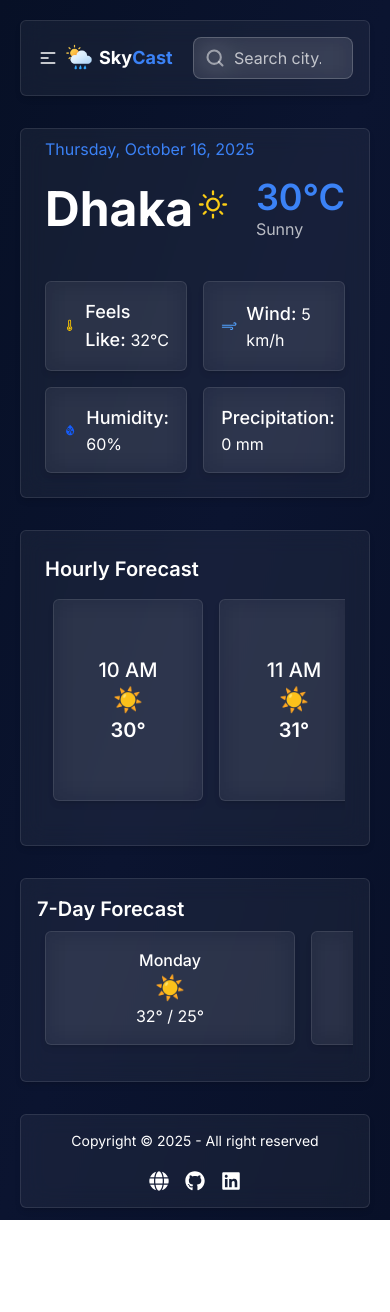
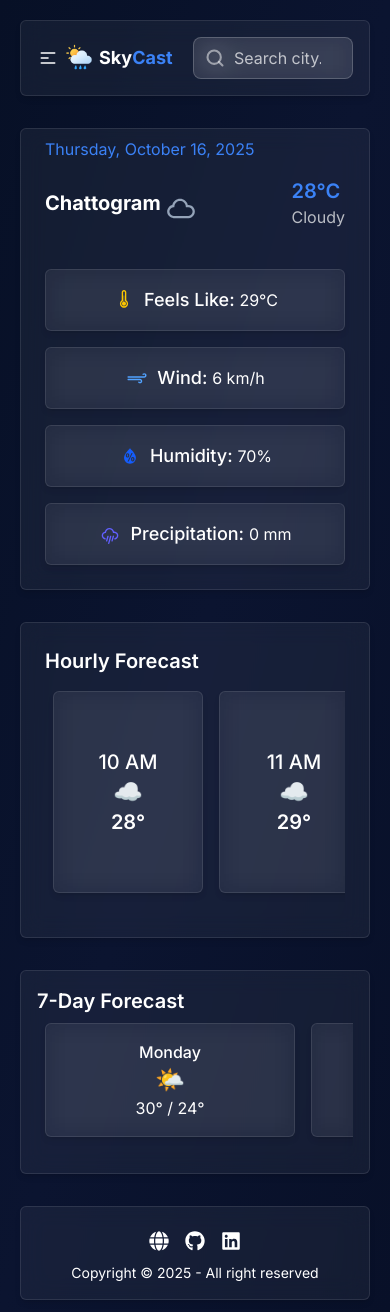
Before and after one commit to Abdurrobr34l/skycast, a React (Vite) app: page / in a window 390 px wide. Before the commit the page ends 1220 px from the top, so only its background shows below. Built offline with nearby package versions, Linux system fonts and the light colour scheme.

Commit message:
Some responsive issue made right and loader added

```diff
--- a/package.json
+++ b/package.json
@@ -14,6 +14,7 @@
     "react": "^19.1.1",
     "react-dom": "^19.1.1",
     "react-icons": "^5.5.0",
+    "react-toastify": "^11.0.5",
     "tailwindcss": "^4.1.14"
   },
   "devDependencies": {
--- a/src/App.jsx
+++ b/src/App.jsx
@@ -1,36 +1,40 @@
-// import React from 'react';
-// import Container from './Components/Container';
-// import Navbar from './Components/Navbar';
-// import Footer from './Components/Footer';
-// import CurrentWeather from './Components/CurrentWeather';
-
-// const App = () => {
-//   return (
-//     <Container>
-//       <Navbar></Navbar>
-//       <CurrentWeather></CurrentWeather>
-//       <Footer></Footer>
-//     </Container>
-//   );
-// };
-
-// export default App;
-
 import React from "react";
 import Container from "./Components/Container";
 import Navbar from "./Components/Navbar";
 import Footer from "./Components/Footer";
 import CurrentWeather from "./Components/CurrentWeather";
-import { WeatherProvider } from "./context/WeatherContext";
+import { WeatherProvider, useWeatherContext } from "./context/WeatherContext";
+import { ToastContainer } from "react-toastify";
+import "react-toastify/dist/ReactToastify.css";
+import Loader from "./Components/Loader/Loader";
+
+const AppContent = () => {
+  const { loading } = useWeatherContext();
+
+  return (
+    <Container>
+      <Navbar />
+      {loading ? <Loader /> : <CurrentWeather />}
+      <Footer />
+    </Container>
+  );
+};
 
 const App = () => {
   return (
     <WeatherProvider>
-      <Container>
-        <Navbar />
-        <CurrentWeather />
-        <Footer />
-      </Container>
+      <AppContent />
+      <ToastContainer
+        position="top-right"
+        autoClose={3000}
+        hideProgressBar={false}
+        newestOnTop={false}
+        closeOnClick
+        rtl={false}
+        pauseOnFocusLoss
+        draggable
+        pauseOnHover
+      />
     </WeatherProvider>
   );
 };
--- a/src/Components/CurrentWeather.jsx
+++ b/src/Components/CurrentWeather.jsx
@@ -50,19 +50,19 @@ const CurrentWeather = () => {
       <div className="flex flex-col gap-8 xl:flex-row">
         <div className="glassMorphism relative flex-1 !p-6 !pt-12 text-white">
           <div className="flex items-center justify-between">
-            <h1 className="relative text-5xl font-bold">
+            <h1 className="relative text-xl font-bold md:text-5xl">
               {selectedCity}
               <span className="absolute">{getWeatherIcon(current.description)}</span>
             </h1>
             <div>
-              <h2 className="text-4xl font-semibold text-[#3b82f6]">{current.temp}°C</h2>
+              <h2 className="text-xl font-semibold text-[#3b82f6] md:text-5xl">{current.temp}°C</h2>
               <p className="text-white/70">{current.description}</p>
             </div>
           </div>
 
           <span className="absolute top-0 pt-2 text-[#3b82f6]">{formatDate()}</span>
 
-          <div className="grid grid-cols-2 gap-4 mt-10 md:grid-cols-2">
+          <div className="grid grid-cols-1 gap-4 mt-10 md:grid-cols-2">
             <div className="glassMorphism flex items-center justify-center gap-2 p-2">
               <WiThermometer className="text-2xl text-yellow-400" />
               <div>
--- a/src/Components/Footer.jsx
+++ b/src/Components/Footer.jsx
@@ -3,7 +3,7 @@ import { FaGlobe, FaGithub, FaLinkedin,  } from "react-icons/fa";
 
 const Footer = () => {
   return (
-<footer className="glassMorphism flex flex-col items-center justify-between gap-3 mt-8 text-white md:flex-row md:gap-0">
+<footer className="glassMorphism flex flex-col-reverse items-center justify-between gap-3 mt-8 text-white md:flex-row md:gap-0">
   <span className="text-sm">Copyright © {new Date().getFullYear()} - All right reserved</span>
   <div className="flex gap-4 mt-2 md:mt-0 text-xl">
           <a href="https://abdurrobr34l.github.io/" target="_blank" rel="noopener noreferrer" className="hover:text-[#3b82f6]">
--- a/src/Components/HourlyForecast.jsx
+++ b/src/Components/HourlyForecast.jsx
@@ -2,7 +2,7 @@ import React from "react";
 
 const HourlyForecast = ({ hourly }) => {
   return (
-    <div className="w-full max-w-lg 2xl:max-w-[620px]">
+    <div className="w-full max-w-lg md:max-w-2xl lg:max-w-4xl xl:max-w-xl 2xl:max-w-[620px]">
       <h2 className="text-white text-xl font-semibold mb-2">Hourly Forecast</h2>
 
       <div className="flex gap-4 overflow-x-auto p-2">
--- /dev/null
+++ b/src/Components/Loader/Loader.jsx
@@ -0,0 +1,13 @@
+import React from "react";
+
+const Loader = () => {
+  return (
+    <div>
+      <div className="flex justify-center items-center h-screen w-full py-20">
+        <div className="animate-spin rounded-full h-16 w-16 border-b-4 border-[#3b82f6]"></div>
+      </div>
+    </div>
+  );
+};
+
+export default Loader;
--- a/src/Components/Navbar.jsx
+++ b/src/Components/Navbar.jsx
@@ -1,6 +1,7 @@
 import { useState } from "react";
 import Logo from "../assets/logo.png";
 import { useWeatherContext } from "../context/WeatherContext";
+import { toast } from "react-toastify";
 
 const Navbar = () => {
     const { weatherData, setSelectedCity } = useWeatherContext();
@@ -21,7 +22,7 @@ const Navbar = () => {
       setSelectedCity(foundCity);
       setSearch("");
     } else {
-      alert("City not found!");
+      toast.error("City not found!");
     }
   };
 
@@ -67,7 +68,7 @@ const Navbar = () => {
           </div>
 
           {/* Logo */}
-          <a className="logo flex items-center cursor-pointer group">
+          <a href="/" className="logo flex items-center cursor-pointer group">
             <img src={Logo} alt="Website logo" className="w-10 h-10 md:w-16 md:h-16" />
             <span className="text-lg md:text-2xl font-bold">
               <span className="text-white group-hover:text-[#3b82f6] transition-colors duration-200 ease-linear">
--- a/src/context/WeatherContext.jsx
+++ b/src/context/WeatherContext.jsx
@@ -7,7 +7,7 @@ const WeatherContext = createContext();
 // Provider component
 export const WeatherProvider = ({ children }) => {
   const { weatherData, loading } = useWeather();
-  const [selectedCity, setSelectedCity] = useState("Dhaka"); // default city
+  const [selectedCity, setSelectedCity] = useState("Chattogram");
 
   return (
     <WeatherContext.Provider
```
Also changed, not shown: 1 other file (tests, documents, lock files or other folders).
